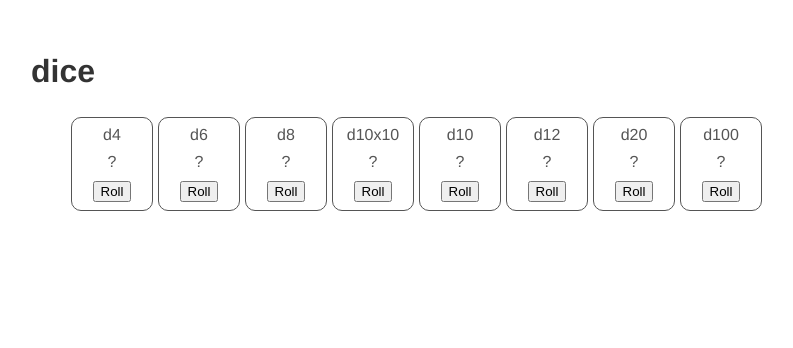
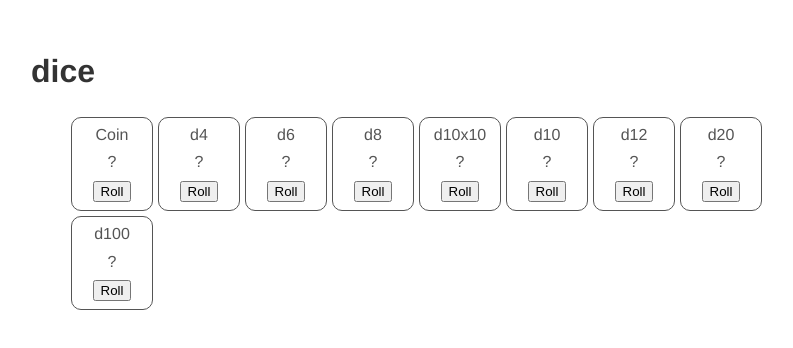
Before and after one commit to rsmyly/dice, a React (Create React App) app: page / in a window 1280 px wide. Shown: the top 348 px of the page, without its empty margins (209-1002 px from the left). Built offline with nearby package versions, Linux system fonts and the light colour scheme.

Commit message:
add coin to default set

```diff
--- a/src/constants.ts
+++ b/src/constants.ts
@@ -2,6 +2,7 @@ import { makeNumberedDie } from "./helpers/dice";
 import { DieConfiguration } from "./types";
 
 export const standardDice = {
+  coin: { name: "Coin", choices: ["Heads", "Tails"] },
   d4: makeNumberedDie({ dNumber: 4 }),
   d6: makeNumberedDie({ dNumber: 6 }),
   d8: makeNumberedDie({ dNumber: 8 }),
```
